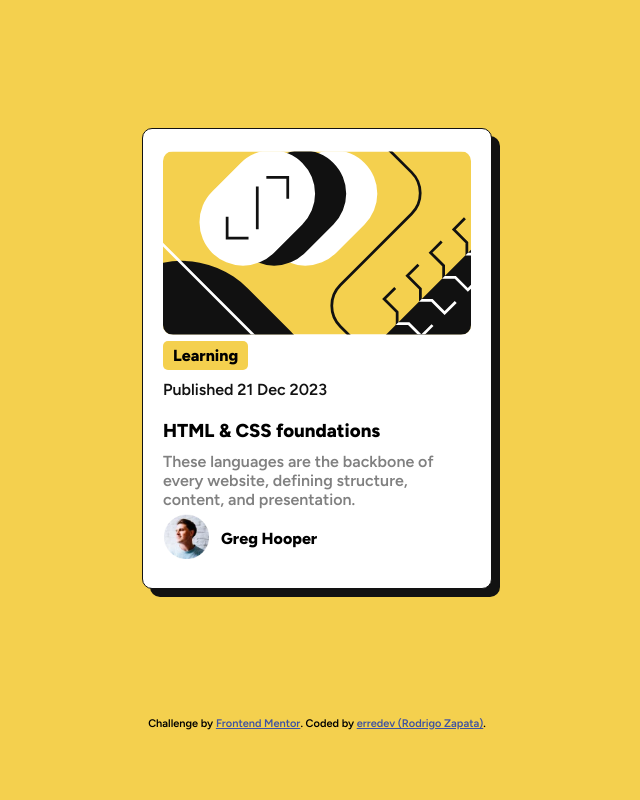
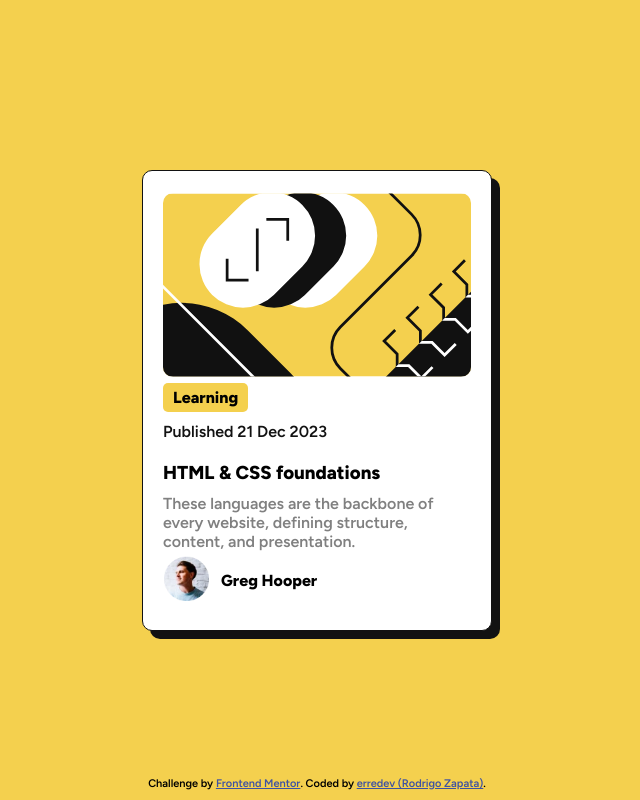
Before and after one commit to erredev-JS/blog-preview-card-FrontEndMentor, a plain HTML site: page index.html in a window 1280 px wide. Shown: the whole page, without its empty margins (323-963 px from the left). Drawn offline with Linux system fonts and the light colour scheme.

Commit message:
Update style.css

```diff
--- a/styles/style.css
+++ b/styles/style.css
@@ -14,10 +14,13 @@
 }
 body{
     background-color: var(--main-color);
+    min-height: 100vh;
+    display: flex;
+    justify-content: center;
+    align-items: center;
 }
 .card{
     width: 50%;
-    margin: 10% auto;
     border: 1px solid var(--Black);
     background-color: var(--White);
     padding: 20px;
@@ -82,3 +85,7 @@ body{
     width: 80%;
     font-weight: bold;
 }
+.attribution{
+    position: absolute;
+    bottom: 10px;
+}
```
